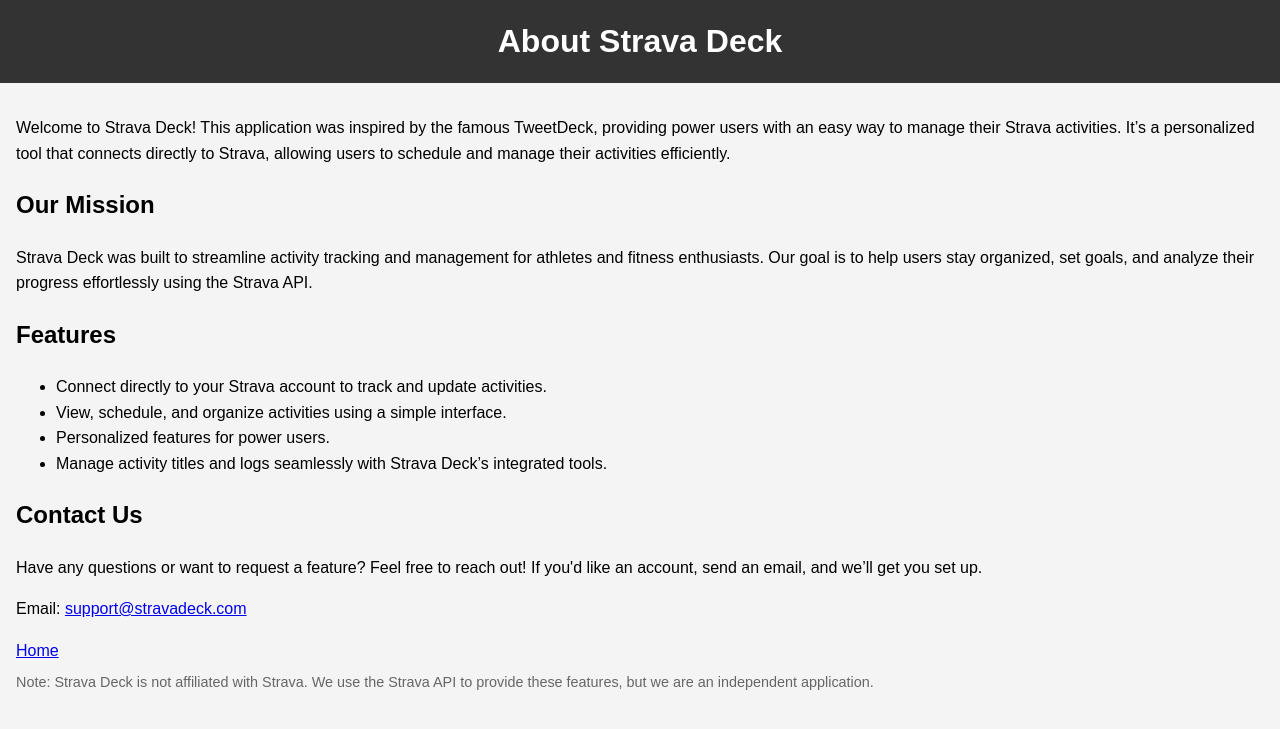
After one commit to roryhr/activity-title, a Django app: page /about/ in a window 1280 px wide. The commit adds this page. Shown: the top 729 px of the page. Run offline with Django 5.2, Linux system fonts and the light colour scheme.

Commit message:
About page

```diff
--- /dev/null
+++ b/titles/templates/titles/about.html
@@ -0,0 +1,53 @@
+<!DOCTYPE html>
+<html lang="en">
+
+<head>
+    <meta charset="UTF-8">
+    <meta name="viewport" content="width=device-width, initial-scale=1.0">
+    <title>About Strava Deck</title>
+    {% load static %}
+    <link rel="stylesheet" href="{% static 'css/styles.css' %}">
+</head>
+
+<body>
+    <header>
+        <h1>About Strava Deck</h1>
+    </header>
+    <main>
+        <section class="about-intro">
+            <p>
+                Welcome to Strava Deck! This application was inspired by the famous TweetDeck, providing power users with an easy way to manage their Strava activities. It’s a personalized tool that connects directly to Strava, allowing users to schedule and manage their activities efficiently.
+            </p>
+        </section>
+
+        <section class="about-details">
+            <h2>Our Mission</h2>
+            <p>
+                Strava Deck was built to streamline activity tracking and management for athletes and fitness enthusiasts. Our goal is to help users stay organized, set goals, and analyze their progress effortlessly using the Strava API.
+            </p>
+            <h2>Features</h2>
+            <ul>
+                <li>Connect directly to your Strava account to track and update activities.</li>
+                <li>View, schedule, and organize activities using a simple interface.</li>
+                <li>Personalized features for power users.</li>
+                <li>Manage activity titles and logs seamlessly with Strava Deck’s integrated tools.</li>
+            </ul>
+        </section>
+
+        <section class="about-contact">
+            <h2>Contact Us</h2>
+            <p>
+                Have any questions or want to request a feature? Feel free to reach out! If you'd like an account, send an email, and we’ll get you set up.
+            </p>
+            <p>Email: <a href="mailto:support@stravadeck.com">support@stravadeck.com</a></p>
+        </section>
+<a href="{% url 'titles:index' %}">Home</a>
+
+        <section class="disclaimer">
+            <p class="affiliation-note">Note: Strava Deck is not affiliated with Strava. We use the Strava API to provide these features, but we are an independent application.</p>
+        </section>
+    </main>
+
+</body>
+
+</html>
--- a/titles/urls.py
+++ b/titles/urls.py
@@ -9,5 +9,5 @@
     path("webhook", views.strava_webhook, name="strava_webhook"),
     path("strava/callback", views.strava_callback, name="strava_callback"),
     path("strava/login", views.strava_login, name="strava_login"),
-    # path("activity/update/<int:id>", views.update_activity_view),
+    path("about/", views.about, name="about"),
 ]
--- a/titles/views.py
+++ b/titles/views.py
@@ -6,7 +6,7 @@
 from django.conf import settings
 from django.contrib import messages
 from django.http import JsonResponse
-from django.shortcuts import redirect
+from django.shortcuts import redirect, render
 from django.utils import timezone
 from django.views import generic
 from django.views.decorators.csrf import csrf_exempt
@@ -120,3 +120,7 @@
     logging.info("In the view")
     update_activity(id)
     return redirect("titles:index")
+
+
+def about(request):
+    return render(request, "titles/about.html")
```
Also changed, not shown: titles/templates/titles/index.html (+3 -9 lines), titles/tests/test_strava.py (added, +57 -0 lines), 1 other file.
